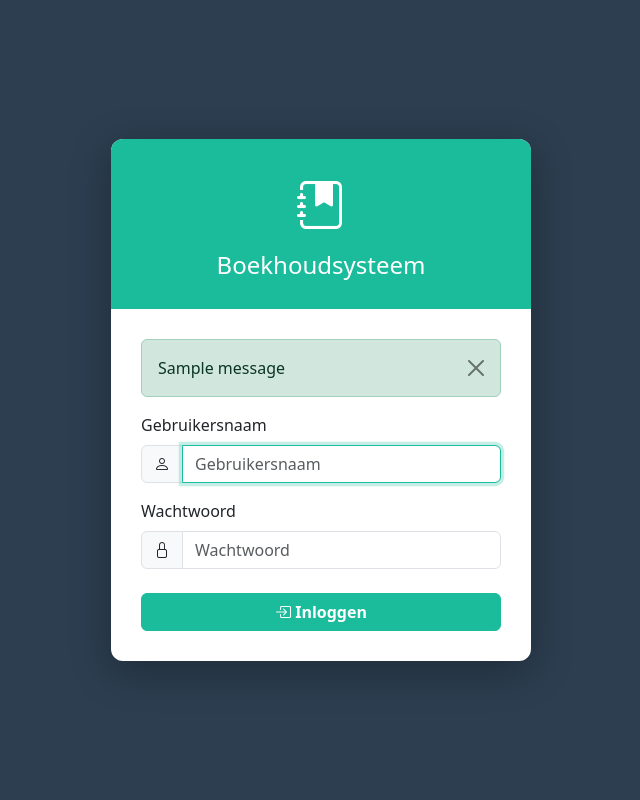
After one commit to rashaadk03/boekhouding, a Flask app: page /login in a window 1280 px wide. The commit adds this page. Shown: the whole page, without its empty margins (319-959 px from the left). Run offline with Flask 3, Linux system fonts and the light colour scheme; tables that the repository leaves empty hold one stand-in row (values such as "Sample post"); one stand-in notice (Sample message) is shown.

Commit message:
Voeg admin login systeem toe
- Flask-Login met Gebruiker model en wachtwoord hashing
- Login/logout routes en loginpagina
- Alle routes beveiligd met login_required
- Standaard admin account (admin/admin123)
- Uitlogknop in zijnavigatie

Co-Authored-By: Claude Opus 4.6 <noreply@anthropic.com>

```diff
--- a/app.py
+++ b/app.py
@@ -1,7 +1,9 @@
 from flask import Flask
+from flask_login import LoginManager
 from config import Config
-from models import db, init_standaard_data
+from models import db, init_standaard_data, Gebruiker
 from routes import all_blueprints
+from routes.auth import auth_bp
 
 
 def create_app():
@@ -10,6 +12,17 @@ def create_app():
 
     db.init_app(app)
 
+    login_manager = LoginManager()
+    login_manager.init_app(app)
+    login_manager.login_view = 'auth.login'
+    login_manager.login_message = 'Log in om deze pagina te bekijken.'
+    login_manager.login_message_category = 'warning'
+
+    @login_manager.user_loader
+    def load_user(user_id):
+        return Gebruiker.query.get(int(user_id))
+
+    app.register_blueprint(auth_bp)
     for bp in all_blueprints:
         app.register_blueprint(bp)
 
--- a/requirements.txt
+++ b/requirements.txt
@@ -1,3 +1,4 @@
 Flask==3.0.0
 Flask-SQLAlchemy==3.1.1
+Flask-Login==0.6.3
 gunicorn==21.2.0
--- /dev/null
+++ b/routes/auth.py
@@ -0,0 +1,34 @@
+from flask import Blueprint, render_template, request, redirect, url_for, flash
+from flask_login import login_user, logout_user, login_required, current_user
+from models import db, Gebruiker
+
+auth_bp = Blueprint('auth', __name__)
+
+
+@auth_bp.route('/login', methods=['GET', 'POST'])
+def login():
+    if current_user.is_authenticated:
+        return redirect(url_for('dashboard.index'))
+
+    if request.method == 'POST':
+        gebruikersnaam = request.form.get('gebruikersnaam', '').strip()
+        wachtwoord = request.form.get('wachtwoord', '')
+
+        gebruiker = Gebruiker.query.filter_by(gebruikersnaam=gebruikersnaam).first()
+
+        if gebruiker and gebruiker.check_wachtwoord(wachtwoord):
+            login_user(gebruiker)
+            volgende = request.args.get('next')
+            return redirect(volgende or url_for('dashboard.index'))
+
+        flash('Ongeldige gebruikersnaam of wachtwoord.', 'danger')
+
+    return render_template('auth/login.html')
+
+
+@auth_bp.route('/logout')
+@login_required
+def logout():
+    logout_user()
+    flash('U bent uitgelogd.', 'success')
+    return redirect(url_for('auth.login'))
--- a/routes/dashboard.py
+++ b/routes/dashboard.py
@@ -1,4 +1,5 @@
 from flask import Blueprint, render_template, jsonify
+from flask_login import login_required
 from models import db, Verkoopfactuur, Inkoopfactuur, Betaling, Klant, Leverancier
 from datetime import date, timedelta
 from sqlalchemy import func, extract
@@ -7,6 +8,7 @@ dashboard_bp = Blueprint('dashboard', __name__)
 
 
 @dashboard_bp.route('/')
+@login_required
 def index():
     vandaag = date.today()
     begin_jaar = date(vandaag.year, 1, 1)
@@ -70,6 +72,7 @@ def index():
 
 
 @dashboard_bp.route('/api/omzet-per-maand')
+@login_required
 def omzet_per_maand():
     jaar = date.today().year
     data = []
@@ -88,6 +91,7 @@ def omzet_per_maand():
 
 
 @dashboard_bp.route('/api/cashflow-per-maand')
+@login_required
 def cashflow_per_maand():
     jaar = date.today().year
     data = []
--- /dev/null
+++ b/templates/auth/login.html
@@ -0,0 +1,97 @@
+<!DOCTYPE html>
+<html lang="nl">
+<head>
+    <meta charset="UTF-8">
+    <meta name="viewport" content="width=device-width, initial-scale=1.0">
+    <title>Inloggen - Boekhoudsysteem</title>
+    <link href="https://cdn.jsdelivr.net/npm/bootstrap@5.3.2/dist/css/bootstrap.min.css" rel="stylesheet">
+    <link href="https://cdn.jsdelivr.net/npm/bootstrap-icons@1.11.2/font/bootstrap-icons.css" rel="stylesheet">
+    <style>
+        body {
+            background-color: #2c3e50;
+            min-height: 100vh;
+            display: flex;
+            align-items: center;
+            justify-content: center;
+        }
+        .login-card {
+            width: 100%;
+            max-width: 420px;
+            border: none;
+            border-radius: 12px;
+            box-shadow: 0 10px 40px rgba(0,0,0,0.3);
+        }
+        .login-header {
+            background-color: #1abc9c;
+            color: white;
+            text-align: center;
+            padding: 30px 20px;
+            border-radius: 12px 12px 0 0;
+        }
+        .login-header i {
+            font-size: 48px;
+            margin-bottom: 10px;
+            display: block;
+        }
+        .login-body {
+            padding: 30px;
+        }
+        .btn-login {
+            background-color: #1abc9c;
+            border-color: #1abc9c;
+            color: white;
+            font-weight: 600;
+        }
+        .btn-login:hover {
+            background-color: #16a085;
+            border-color: #16a085;
+            color: white;
+        }
+        .form-control:focus {
+            border-color: #1abc9c;
+            box-shadow: 0 0 0 0.2rem rgba(26, 188, 156, 0.25);
+        }
+    </style>
+</head>
+<body>
+    <div class="login-card card">
+        <div class="login-header">
+            <i class="bi bi-journal-bookmark-fill"></i>
+            <h4 class="mb-0">Boekhoudsysteem</h4>
+        </div>
+        <div class="login-body">
+            {% with messages = get_flashed_messages(with_categories=true) %}
+                {% if messages %}
+                    {% for category, message in messages %}
+                        <div class="alert alert-{{ category }} alert-dismissible fade show" role="alert">
+                            {{ message }}
+                            <button type="button" class="btn-close" data-bs-dismiss="alert"></button>
+                        </div>
+                    {% endfor %}
+                {% endif %}
+            {% endwith %}
+
+            <form method="post">
+                <div class="mb-3">
+                    <label class="form-label">Gebruikersnaam</label>
+                    <div class="input-group">
+                        <span class="input-group-text"><i class="bi bi-person"></i></span>
+                        <input type="text" name="gebruikersnaam" class="form-control" placeholder="Gebruikersnaam" required autofocus>
+                    </div>
+                </div>
+                <div class="mb-4">
+                    <label class="form-label">Wachtwoord</label>
+                    <div class="input-group">
+                        <span class="input-group-text"><i class="bi bi-lock"></i></span>
+                        <input type="password" name="wachtwoord" class="form-control" placeholder="Wachtwoord" required>
+                    </div>
+                </div>
+                <button type="submit" class="btn btn-login w-100">
+                    <i class="bi bi-box-arrow-in-right"></i> Inloggen
+                </button>
+            </form>
+        </div>
+    </div>
+    <script src="https://cdn.jsdelivr.net/npm/bootstrap@5.3.2/dist/js/bootstrap.bundle.min.js"></script>
+</body>
+</html>
--- a/templates/base.html
+++ b/templates/base.html
@@ -58,6 +58,12 @@
                         <i class="bi bi-bar-chart"></i> Rapportages
                     </a>
                 </li>
+                <li class="nav-divider"></li>
+                <li class="nav-item mt-auto">
+                    <a class="nav-link" href="{{ url_for('auth.logout') }}">
+                        <i class="bi bi-box-arrow-left"></i> Uitloggen ({{ current_user.gebruikersnaam }})
+                    </a>
+                </li>
             </ul>
         </nav>
 
```
Also changed, not shown: models.py (+30 -0 lines), routes/betalingen.py (+7 -0 lines), routes/grootboek.py (+7 -0 lines), routes/inkoopfacturen.py (+7 -0 lines), routes/klanten.py (+7 -0 lines), routes/leveranciers.py (+7 -0 lines), routes/rapportages.py (+7 -0 lines), routes/verkoopfacturen.py (+7 -0 lines).
